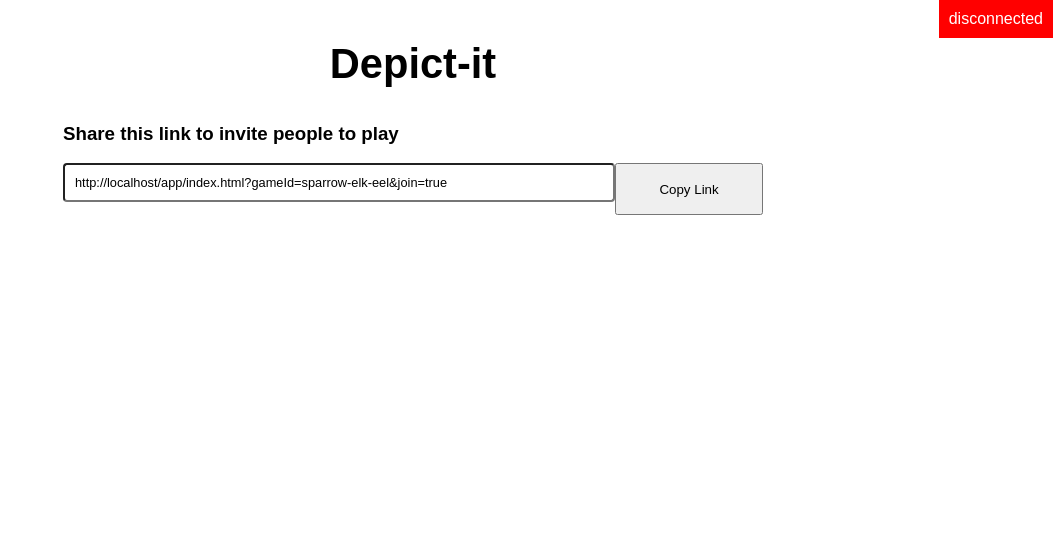
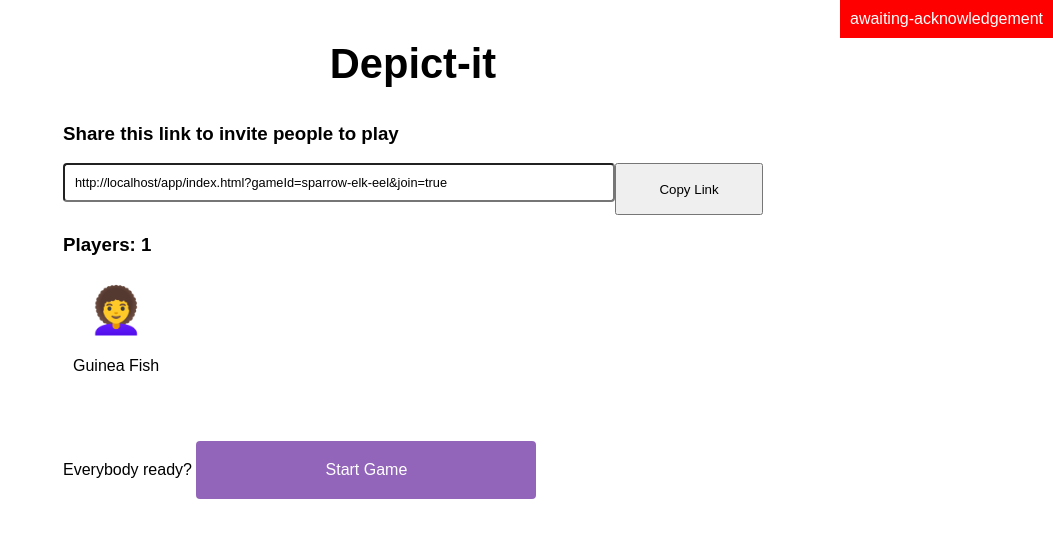
Before and after one commit to snakemode/depict-it, a website: page app/index.html in a window 1280 px wide. Both pictures are taken after a click on the button "Create Game". Shown: the whole page, without its empty margins (227-1280 px from the left). Drawn offline with nearby package versions, Linux system fonts and the light colour scheme.

Commit message:
Subtle markup fixes and stubbing out ably while rate limited / throttled.

```diff
--- a/app/index.html
+++ b/app/index.html
@@ -21,26 +21,27 @@
       </section>
 
       <div v-if="!joinedOrHosting">
-        <create-game-form v-on:create="host" v-on:join="join" />
+        <create-game-form v-on:create="host" v-on:join="join"></create-game-form>
       </div>
       <div v-else id="activeGame" class="game-info">
 
-        <div class="game-lobby">
-          <invite-link :game-id="gameId" />
-          <connected-players-summary :state="transmittedServerState" />
-          <ready-or-waiting-prompt :is-host="iAmHost" :game-ready="gameCanBeStarted" v-on:startgame="startGame" />
+        <div class="game-lobby" v-if="gameCanBeStarted">
+          <invite-link :game-id="gameId"></invite-link>
+          <connected-players-summary :state="transmittedServerState"></connected-players-summary>
+          <ready-or-waiting-prompt :is-host="iAmHost" :game-ready="gameCanBeStarted" v-on:startgame="startGame"></ready-or-waiting-prompt>
         </div>
 
         <timer-bar
           v-if="state?.lastInstruction?.timeout != null"
           :countdown="state?.lastInstruction?.timeout"
-        />
+        ></timer-bar>
 
         <playfield
           v-if="state?.lastInstruction"
           :state="state"
           :client="p2pClient"
-        />
+        ></playfield>
+
 
       </div>
     </div>
--- a/app/index.js
+++ b/app/index.js
@@ -2,8 +2,10 @@ import { Identity, PubSubClient } from "./js/p2p.js";
 import { P2PClient } from "./js/p2p.lib.client.js";
 import { P2PServer } from "./js/p2p.lib.server.js";
 import { default as configureVueComponents } from "./vue.config.js";
+configureVueComponents();
 
-configureVueComponents();
+import { default as stubAbly } from "./stubs/ably.js";
+stubAbly();
 
 const queryMessage = new URLSearchParams(location.search).get("message");
 
--- a/app/js/components/Playfield.js
+++ b/app/js/components/Playfield.js
@@ -52,6 +52,6 @@ export const Playfield = {
           <input type="text" name="caption" v-model="caption">
           <button v-on:click="sendCaption" class="form-button">Send Caption</button>
         </div>
-    <div>
+    </div>
 `
 };
--- a/app/js/p2p.lib.server.js
+++ b/app/js/p2p.lib.server.js
@@ -10,7 +10,8 @@ export class P2PServer {
       this.stateMachine.state.channel = ably;
 
       this.state = {
-        players: []
+        players: [],
+        started: false
       };
     }
 
--- /dev/null
+++ b/app/stubs/ably.js
@@ -0,0 +1,24 @@
+const fakeAblyChannel = {
+  published: [],
+  subscribe: function(callback) {
+      this.callback = callback
+  },
+  publish: function(message, targetClientId) {
+      message.metadata = this.metadata;
+      message.forClientId = targetClientId ? targetClientId : null;
+      this.published.push(message);
+      this.callback(message);
+  }
+}
+
+class AblyStub {
+  fakeAblyChannel = fakeAblyChannel;
+  connection = { on: function(string) { } };
+  channels = { get: function(chName) { return fakeAblyChannel; } }
+}
+
+const globalAblyObject = { Realtime: { Promise: AblyStub } };
+
+export default function() {
+    window.Ably = globalAblyObject;
+}
```
